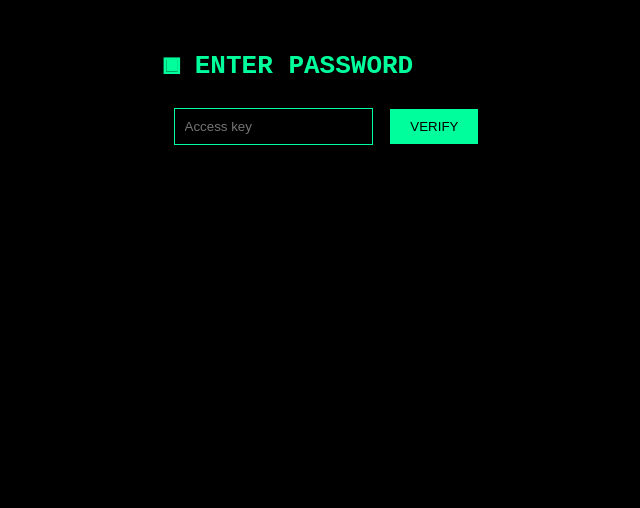
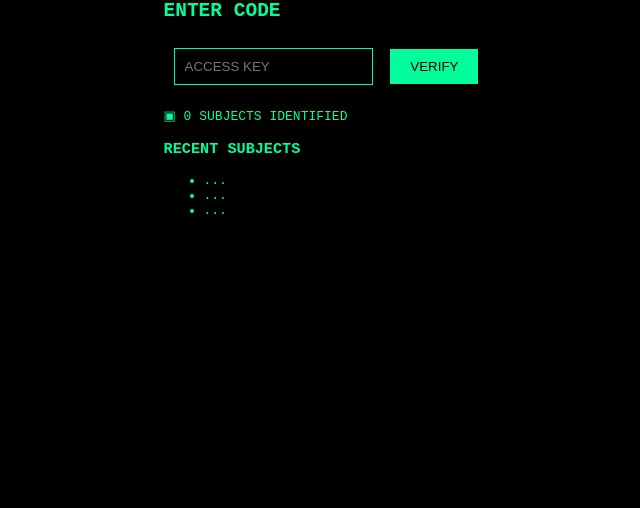
Before and after one commit to XavierGUILLEMOT/mew3-arg, a plain HTML site: page index.html in a window 1280 px wide. Shown: the part 308-816 px from the top of the page, without its empty margins (319-959 px from the left). Drawn offline with Linux system fonts and the light colour scheme.

Commit message:
Update index.html

```diff
--- a/index.html
+++ b/index.html
@@ -2,22 +2,53 @@
 <html>
 <head>
 <meta charset="UTF-8">
-<title>YOU ARE WATCHING NOW</title>
+
+<title>MEW3 // ACCESS NODE</title>
+
+<link rel="icon" href="favicon.ico">
 <link rel="stylesheet" href="style.css">
-<link rel="icon" href="favicon.ico">
+
 </head>
 
 <body>
 
-<div class="terminal">
+<div class="container">
 
-<h1>▣ ENTER PASSWORD</h1>
+<div class="logo">
+MEW3
+</div>
 
-<input id="answer" placeholder="Access key">
+<div class="access-box">
 
-<button onclick="checkKey()">VERIFY</button>
+<h2>ENTER CODE</h2>
 
-<p id="result"></p>
+<input id="codeInput" placeholder="ACCESS KEY">
+
+<button onclick="verifyCode()">VERIFY</button>
+
+<p id="message"></p>
+
+</div>
+
+<div class="counter">
+
+▣ <span id="subjectCount">0</span> SUBJECTS IDENTIFIED
+
+</div>
+
+<div class="leaderboard">
+
+<h3>RECENT SUBJECTS</h3>
+
+<ul id="playersList">
+
+<li>...</li>
+<li>...</li>
+<li>...</li>
+
+</ul>
+
+</div>
 
 </div>
 
@@ -33,7 +64,7 @@
 
 <input id="email" placeholder="Email">
 
-<button onclick="register()">REGISTER</button>
+<button onclick="register()">WATCH</button>
 
 </div>
 
@@ -42,5 +73,4 @@
 <script src="script.js"></script>
 
 </body>
-
 </html>
```
